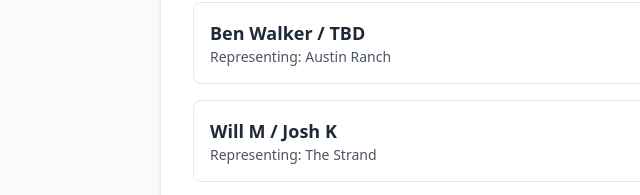
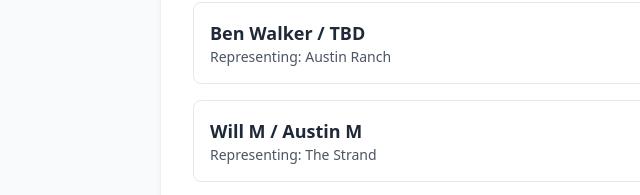
Before and after one commit to beachbakyard/datest, a plain HTML site: page registered-teams.html in a window 1280 px wide. Shown: the part 586-781 px from the top of the page, 47-687 px from the left. Drawn offline with nearby package versions, Linux system fonts and the light colour scheme.

Commit message:
Add files via upload

```diff
--- a/registered-teams.html
+++ b/registered-teams.html
@@ -81,7 +81,7 @@
         <!-- Team 4 -->
         <div class="flex flex-col sm:flex-row sm:items-center sm:justify-between p-3 md:p-4 border border-gray-200 rounded-lg hover:bg-gray-50">
           <div class="flex-1 mb-2 sm:mb-0">
-            <div class="font-semibold text-base md:text-lg text-gray-800">Will M / Josh K</div>
+            <div class="font-semibold text-base md:text-lg text-gray-800">Will M / Austin M</div>
             <div class="text-xs md:text-sm text-gray-600">Representing: The Strand</div>
           </div>
           <div class="text-left sm:text-right">
```
